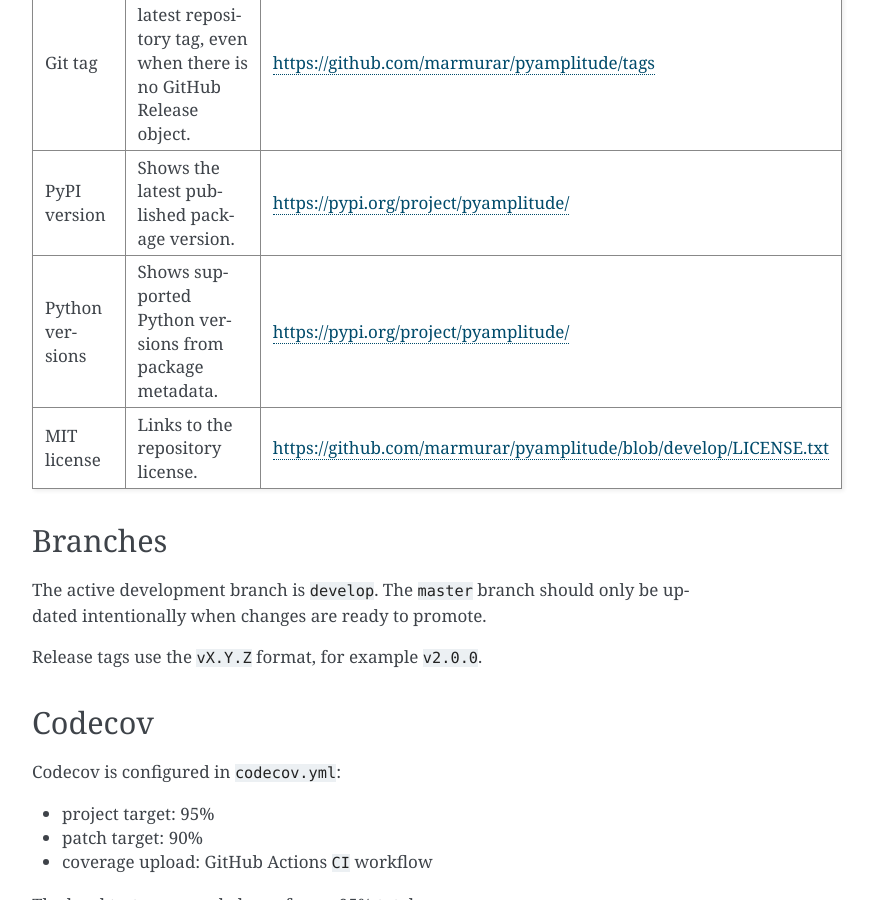
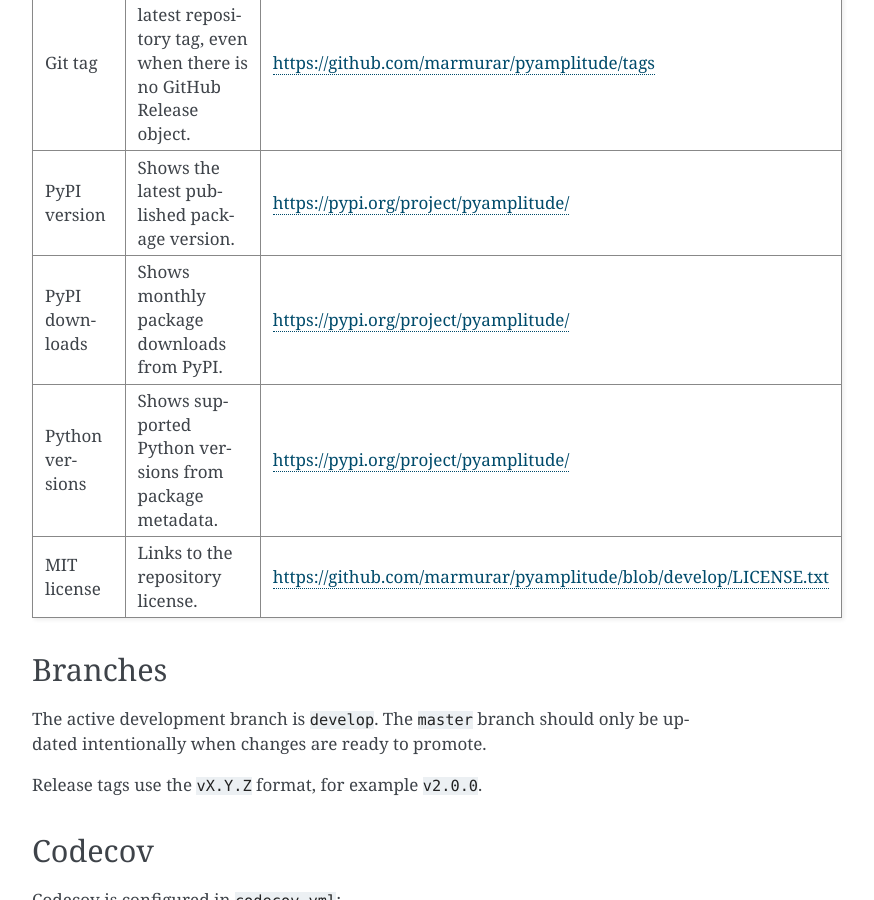
Before and after one commit to marmurar/pyamplitude, a Sphinx documentation site: the page built from docs/source/status.rst, in a window 1280 px wide and 900 px high, scrolled down 605 px. Shown: the whole window, without its empty margins (388-1262 px from the left). Built offline with Sphinx 7.4.7, drawn with Linux system fonts in a browser that asks for light colours.

Commit message:
Add monthly downloads badge

```diff
--- a/docs/source/index.rst
+++ b/docs/source/index.rst
@@ -16,6 +16,10 @@
 .. image:: https://img.shields.io/pypi/v/pyamplitude.svg
    :target: https://pypi.org/project/pyamplitude/
    :alt: PyPI version
+
+.. image:: https://img.shields.io/pypi/dm/pyamplitude.svg
+   :target: https://pypi.org/project/pyamplitude/
+   :alt: PyPI downloads per month
 
 .. image:: https://img.shields.io/pypi/pyversions/pyamplitude.svg
    :target: https://pypi.org/project/pyamplitude/
--- a/docs/source/status.rst
+++ b/docs/source/status.rst
@@ -21,6 +21,9 @@
      - https://github.com/marmurar/pyamplitude/tags
    * - PyPI version
      - Shows the latest published package version.
+     - https://pypi.org/project/pyamplitude/
+   * - PyPI downloads
+     - Shows monthly package downloads from PyPI.
      - https://pypi.org/project/pyamplitude/
    * - Python versions
      - Shows supported Python versions from package metadata.
```
Also changed, not shown: README.md (+1 -0 lines).
